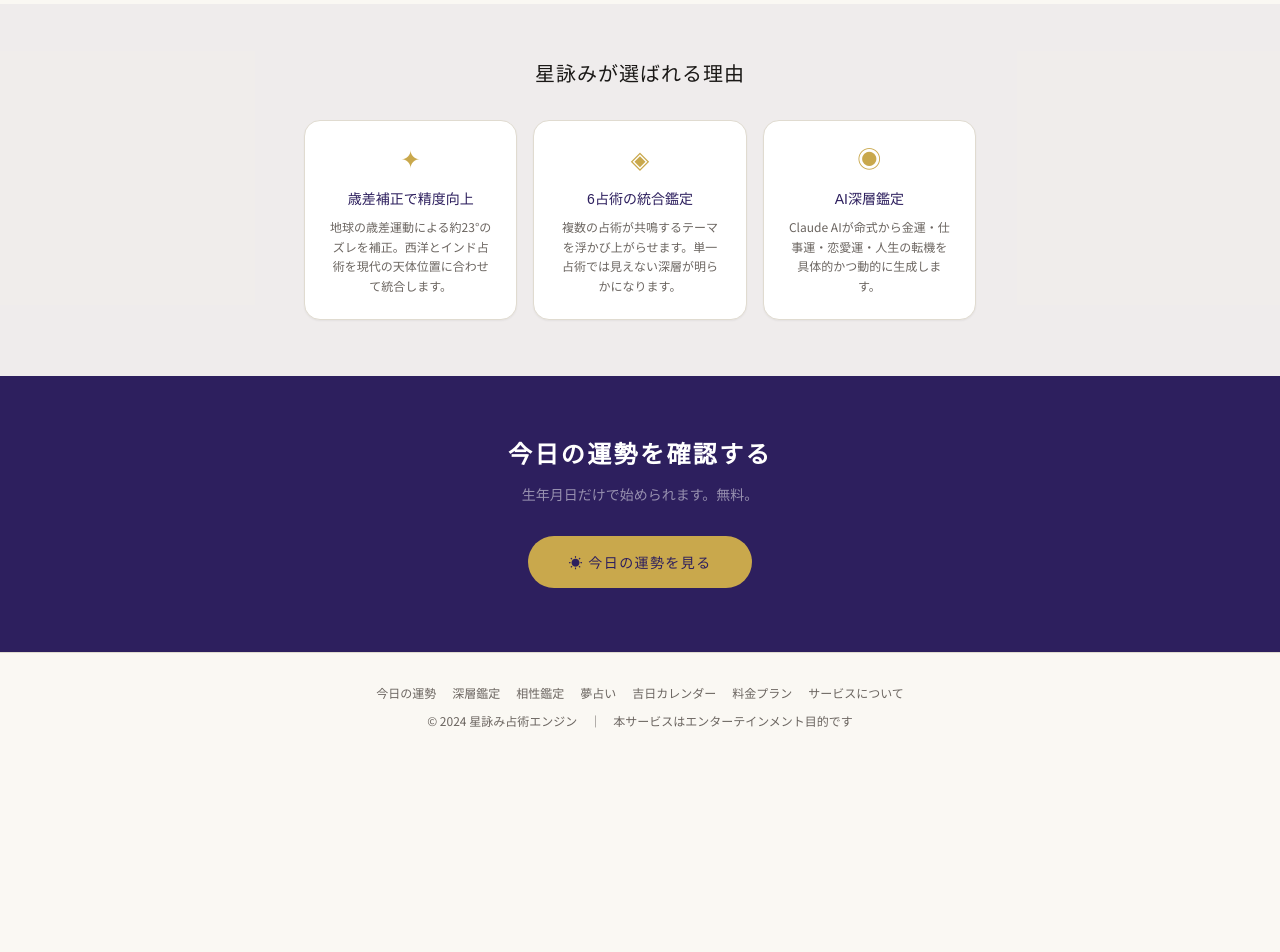
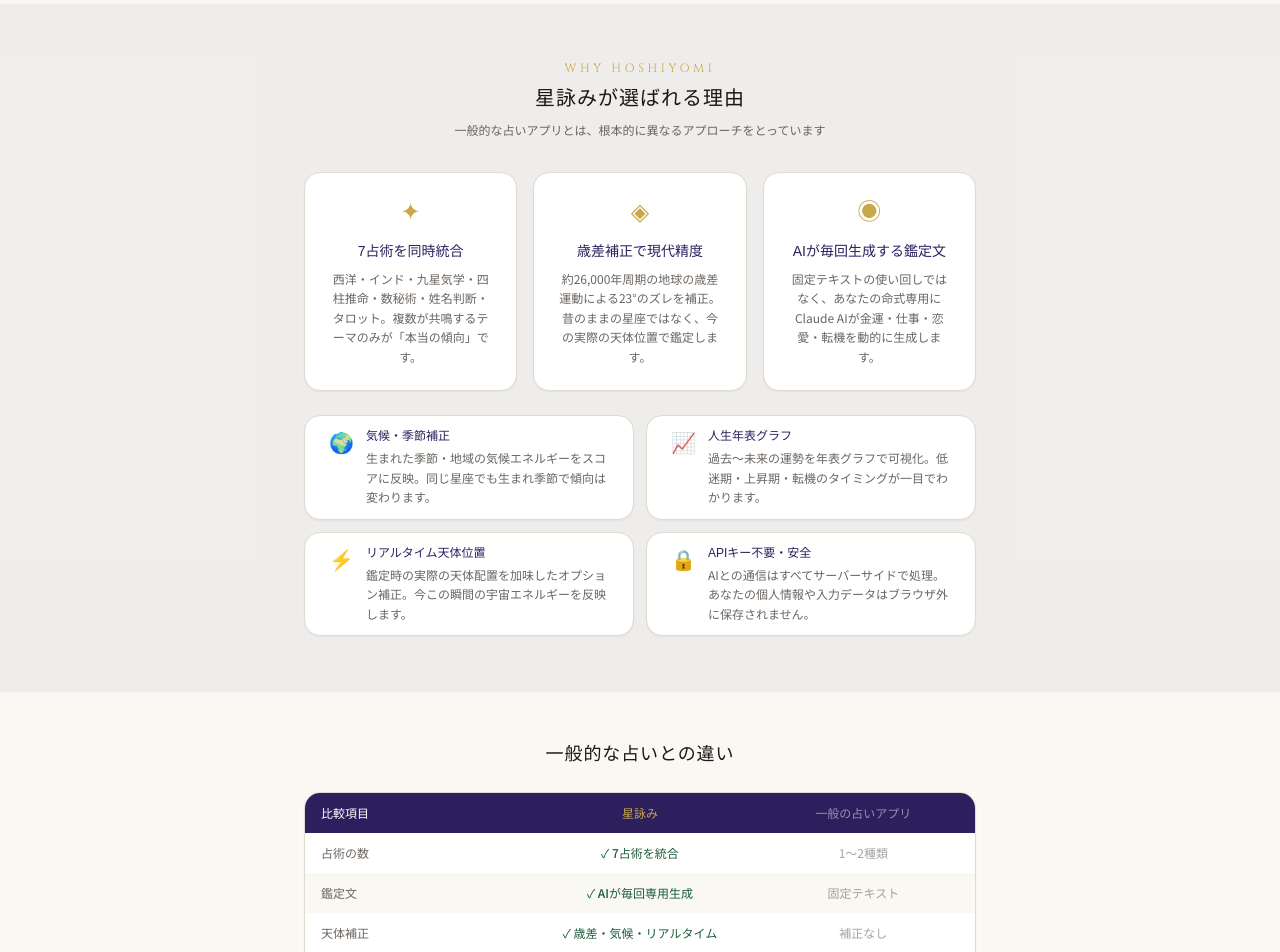
Before and after one commit to yo4021/hoshiyomi, a Next.js app: page / in a window 1280 px wide. Shown: the part 1220-2172 px from the top of the page. Before the commit the page ends 1981 px from the top, so only its background shows below. Built offline with nearby package versions, Linux system fonts and the light colour scheme.

Commit message:
feat: トップページに差別化セクションと比較表を追加

```diff
--- a/src/app/page.tsx
+++ b/src/app/page.tsx
@@ -45,19 +45,69 @@
         </div>
       </section>
 
+      {/* 差別化ポイント */}
       <section className="bg-deep/5 py-14 px-5">
         <div className="max-w-2xl mx-auto">
-          <h2 className="font-serif text-xl font-medium text-center mb-8 tracking-wider">星詠みが選ばれる理由</h2>
-          <div className="grid sm:grid-cols-3 gap-4">
+          <p className="font-display text-xs tracking-[.3em] text-gold text-center mb-2 uppercase">Why Hoshiyomi</p>
+          <h2 className="font-serif text-xl font-medium text-center mb-2 tracking-wider">星詠みが選ばれる理由</h2>
+          <p className="text-xs text-muted text-center mb-8 leading-relaxed">一般的な占いアプリとは、根本的に異なるアプローチをとっています</p>
+
+          {/* メイン3特徴 */}
+          <div className="grid sm:grid-cols-3 gap-4 mb-6">
             {[
-              {icon:'✦',title:'歳差補正で精度向上',desc:'地球の歳差運動による約23°のズレを補正。西洋とインド占術を現代の天体位置に合わせて統合します。'},
-              {icon:'◈',title:'6占術の統合鑑定',desc:'複数の占術が共鳴するテーマを浮かび上がらせます。単一占術では見えない深層が明らかになります。'},
-              {icon:'◉',title:'AI深層鑑定',desc:'Claude AIが命式から金運・仕事運・恋愛運・人生の転機を具体的かつ動的に生成します。'},
+              {icon:'✦',title:'7占術を同時統合',desc:'西洋・インド・九星気学・四柱推命・数秘術・姓名判断・タロット。複数が共鳴するテーマのみが「本当の傾向」です。'},
+              {icon:'◈',title:'歳差補正で現代精度',desc:'約26,000年周期の地球の歳差運動による23°のズレを補正。昔のままの星座ではなく、今の実際の天体位置で鑑定します。'},
+              {icon:'◉',title:'AIが毎回生成する鑑定文',desc:'固定テキストの使い回しではなく、あなたの命式専用にClaude AIが金運・仕事・恋愛・転機を動的に生成します。'},
             ].map(f=>(
               <div key={f.title} className="card text-center">
                 <div className="font-display text-2xl text-gold mb-3">{f.icon}</div>
                 <h3 className="font-serif text-sm font-medium text-deep mb-2">{f.title}</h3>
                 <p className="text-xs text-muted leading-relaxed">{f.desc}</p>
+              </div>
+            ))}
+          </div>
+
+          {/* サブ特徴 横並び */}
+          <div className="grid sm:grid-cols-2 gap-3">
+            {[
+              {icon:'🌍',title:'気候・季節補正',desc:'生まれた季節・地域の気候エネルギーをスコアに反映。同じ星座でも生まれ季節で傾向は変わります。'},
+              {icon:'📈',title:'人生年表グラフ',desc:'過去〜未来の運勢を年表グラフで可視化。低迷期・上昇期・転機のタイミングが一目でわかります。'},
+              {icon:'⚡',title:'リアルタイム天体位置',desc:'鑑定時の実際の天体配置を加味したオプション補正。今この瞬間の宇宙エネルギーを反映します。'},
+              {icon:'🔒',title:'APIキー不要・安全',desc:'AIとの通信はすべてサーバーサイドで処理。あなたの個人情報や入力データはブラウザ外に保存されません。'},
+            ].map(f=>(
+              <div key={f.title} className="card flex items-start gap-3 py-3">
+                <span className="text-xl flex-shrink-0">{f.icon}</span>
+                <div>
+                  <h3 className="font-serif text-xs font-medium text-deep mb-1">{f.title}</h3>
+                  <p className="text-xs text-muted leading-relaxed">{f.desc}</p>
+                </div>
+              </div>
+            ))}
+          </div>
+        </div>
+      </section>
+
+      {/* 他サービスとの違い */}
+      <section className="py-12 px-5">
+        <div className="max-w-2xl mx-auto">
+          <h2 className="font-serif text-lg font-medium text-center mb-6 tracking-wider">一般的な占いとの違い</h2>
+          <div className="card overflow-hidden p-0">
+            <div className="grid grid-cols-3 text-xs font-medium bg-deep text-white">
+              <div className="py-3 px-4">比較項目</div>
+              <div className="py-3 px-4 text-center text-gold">星詠み</div>
+              <div className="py-3 px-4 text-center text-white/50">一般の占いアプリ</div>
+            </div>
+            {[
+              ['占術の数','7占術を統合','1〜2種類'],
+              ['鑑定文','AIが毎回専用生成','固定テキスト'],
+              ['天体補正','歳差・気候・リアルタイム','補正なし'],
+              ['人生グラフ','年表で可視化','なし'],
+              ['精度への姿勢','現代科学に基づく補正','伝統方式のまま'],
+            ].map(([item, ours, theirs], i)=>(
+              <div key={item} className={`grid grid-cols-3 text-xs ${i%2===0?'bg-white':'bg-[#faf8f3]'}`}>
+                <div className="py-3 px-4 text-muted">{item}</div>
+                <div className="py-3 px-4 text-center font-medium text-[#1a5c3a]">✓ {ours}</div>
+                <div className="py-3 px-4 text-center text-muted/60">{theirs}</div>
               </div>
             ))}
           </div>
```
